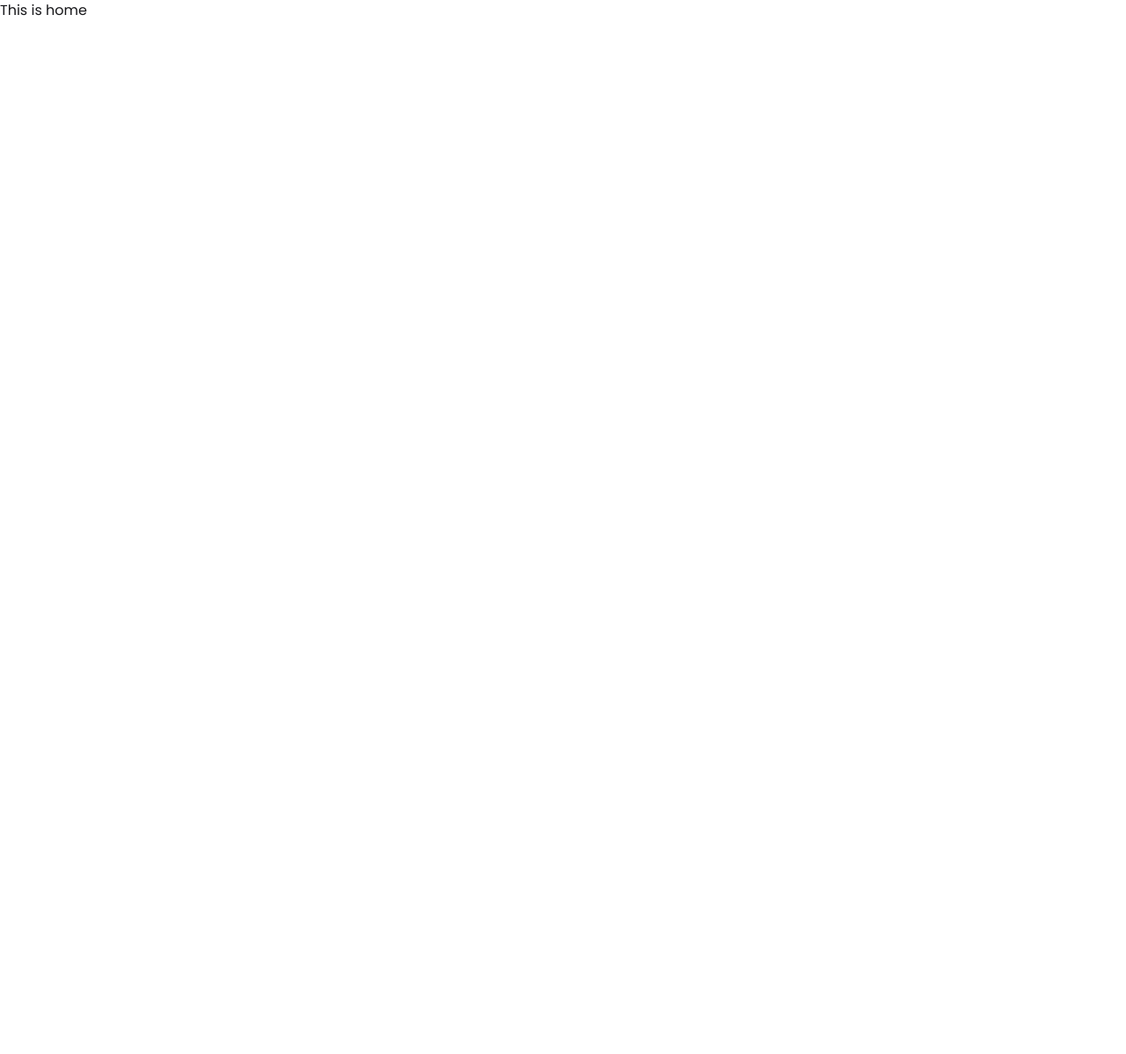
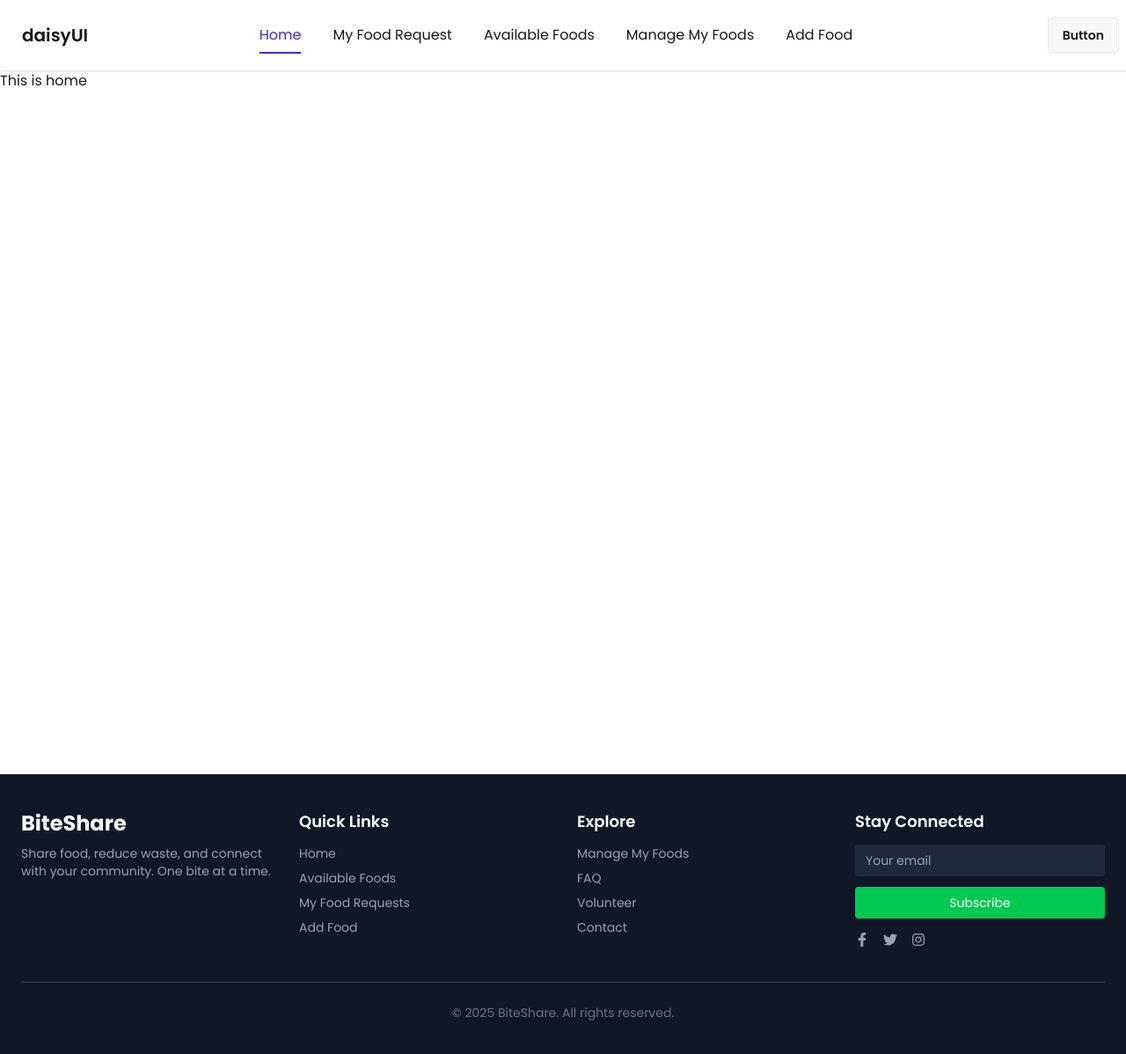
Before and after one commit to mim-rpq/bites-share-client-side, a React (Vite) app: page / in a window 1280 px wide. Shown: the top 1198 px of the page at 88% size. Before the commit the page ends 800 px from the top, so only its background shows below. Built offline with nearby package versions, Linux system fonts and the light colour scheme.

Commit message:
added basic nav and footer

```diff
--- a/package.json
+++ b/package.json
@@ -13,6 +13,7 @@
     "@tailwindcss/vite": "^4.1.11",
     "react": "^19.1.0",
     "react-dom": "^19.1.0",
+    "react-icons": "^5.5.0",
     "react-router": "^7.6.3",
     "tailwindcss": "^4.1.11"
   },
--- /dev/null
+++ b/src/Components/Footer.jsx
@@ -0,0 +1,89 @@
+
+import React from "react";
+import { useLocation } from "react-router";
+import {
+  FaFacebookF,
+  FaTwitter,
+  FaInstagram,
+} from "react-icons/fa";
+
+const Footer = () => {
+  const location = useLocation();
+  const hiddenRoutes = ["/auth/login", "/auth/register"];
+
+  if (hiddenRoutes.includes(location.pathname)) {
+    return null; // Hide footer on login/register pages
+  }
+
+  return (
+    <footer className="bg-gray-900 text-white px-6 py-10">
+      <div className="max-w-7xl mx-auto grid grid-cols-1 md:grid-cols-4 gap-8">
+        {/* Logo & Description */}
+        <div>
+          <h2 className="text-2xl font-bold mb-2">BiteShare</h2>
+          <p className="text-sm text-gray-400">
+            Share food, reduce waste, and connect with your community. One bite at a time.
+          </p>
+        </div>
+
+        {/* Quick Links */}
+        <div>
+          <h3 className="text-lg font-semibold mb-3">Quick Links</h3>
+          <ul className="space-y-2 text-sm text-gray-400">
+            <li><a href="/" className="hover:text-white">Home</a></li>
+            <li><a href="/availableFoods" className="hover:text-white">Available Foods</a></li>
+            <li><a href="/myFoodRequest" className="hover:text-white">My Food Requests</a></li>
+            <li><a href="/addFood" className="hover:text-white">Add Food</a></li>
+          </ul>
+        </div>
+
+        {/* Explore */}
+        <div>
+          <h3 className="text-lg font-semibold mb-3">Explore</h3>
+          <ul className="space-y-2 text-sm text-gray-400">
+            <li><a href="/manageMyFoods" className="hover:text-white">Manage My Foods</a></li>
+            <li><a href="/faq" className="hover:text-white">FAQ</a></li>
+            <li><a href="/volunteer" className="hover:text-white">Volunteer</a></li>
+            <li><a href="/contact" className="hover:text-white">Contact</a></li>
+          </ul>
+        </div>
+
+        {/* Newsletter / Social */}
+        <div>
+          <h3 className="text-lg font-semibold mb-3">Stay Connected</h3>
+          <form className="flex flex-col gap-3">
+            <input
+              type="email"
+              placeholder="Your email"
+              className="px-3 py-2 rounded bg-gray-800 text-white text-sm placeholder-gray-400 focus:outline-none"
+            />
+            <button
+              type="submit"
+              className="bg-green-500 hover:bg-green-600 text-white text-sm px-4 py-2 rounded"
+            >
+              Subscribe
+            </button>
+          </form>
+          <div className="flex gap-4 mt-4">
+            <a href="#" className="text-gray-400 hover:text-white">
+              <FaFacebookF />
+            </a>
+            <a href="#" className="text-gray-400 hover:text-white">
+              <FaTwitter />
+            </a>
+            <a href="#" className="text-gray-400 hover:text-white">
+              <FaInstagram />
+            </a>
+          </div>
+        </div>
+      </div>
+
+      {/* Bottom Line */}
+      <div className="border-t border-gray-700 mt-10 pt-6 text-center text-sm text-gray-500">
+        © {new Date().getFullYear()} BiteShare. All rights reserved.
+      </div>
+    </footer>
+  );
+};
+
+export default Footer;
--- /dev/null
+++ b/src/Components/Header.jsx
@@ -0,0 +1,11 @@
+import React from 'react';
+
+const Header = () => {
+    return (
+        <div>
+
+        </div>
+    );
+};
+
+export default Header;
--- /dev/null
+++ b/src/Components/Navbar.jsx
@@ -0,0 +1,92 @@
+import React from 'react';
+import { NavLink } from 'react-router';
+
+const Navbar = () => {
+
+    const links = <>
+        <li className='mr-4'>
+            <NavLink
+                className={({ isActive }) =>
+                    `${isActive ? "text-primary border-b-2 pb-2" : " hover:border-b-2 border-base-200 pb-2"}`
+                }
+                to='/'
+            >
+                Home
+            </NavLink>
+        </li>
+        <li className='mr-4'>
+            <NavLink
+                className={({ isActive }) =>
+                    `${isActive ? "text-primary border-b-2 pb-2" : " hover:border-b-2 border-base-200 pb-2"}`
+                }
+                to='/myFoodRequest'
+            >
+                My Food Request
+            </NavLink>
+        </li>
+        <li className='mr-4'>
+            <NavLink
+                className={({ isActive }) =>
+                    `${isActive ? "text-primary border-b-2 pb-2" : " hover:border-b-2 border-base-200 pb-2"}`
+                }
+                to='/availableFoods'
+            >
+                Available Foods
+            </NavLink>
+        </li>
+        <li className='mr-4'>
+            <NavLink
+                className={({ isActive }) =>
+                    `${isActive ? "text-primary border-b-2 pb-2" : " hover:border-b-2 border-base-200 pb-2"}`
+                }
+                to='/manageMyFoods'
+            >
+                Manage My Foods
+            </NavLink>
+        </li>
+        <li className='mr-4'>
+            <NavLink
+                className={({ isActive }) =>
+                    `${isActive ? "text-primary border-b-2 pb-2" : " hover:border-b-2 border-base-200 pb-2"}`
+                }
+                to='/addFood'
+            >
+                Add Food
+            </NavLink>
+        </li>
+    </>
+
+    return (
+
+        <div className="navbar bg-base-100 shadow-sm h-[80px]">
+            <div className="navbar-start">
+
+                <a className="btn btn-ghost text-xl">daisyUI</a>
+            </div>
+            <div className="navbar-center hidden lg:flex">
+                <ul className=" flex items-center gap-5 px-1">
+
+
+                {links}
+
+                </ul>
+            </div>
+            <div className="navbar-end">
+                <a className="btn">Button</a>
+
+                <div className="dropdown">
+                    <div tabIndex={0} role="button" className="btn btn-ghost lg:hidden">
+                        <svg xmlns="http://www.w3.org/2000/svg" className="h-5 w-5" fill="none" viewBox="0 0 24 24" stroke="currentColor"> <path strokeLinecap="round" strokeLinejoin="round" strokeWidth="2" d="M4 6h16M4 12h8m-8 6h16" /> </svg>
+                    </div>
+                    <ul
+                        tabIndex={0}
+                        className="menu menu-sm dropdown-content bg-base-100 rounded-box z-1 mt-3 w-52 p-2 shadow">
+                            {links}
+                    </ul>
+                </div>
+            </div>
+        </div>
+    );
+};
+
+export default Navbar;
--- a/src/Layouts/RootLayouts.jsx
+++ b/src/Layouts/RootLayouts.jsx
@@ -1,20 +1,22 @@
 import React from 'react';
 import { Outlet } from 'react-router';
+import Footer from '../Components/Footer';
+import Navbar from '../Components/Navbar';
 
 const RootLayouts = () => {
     return (
         <div>
 
             <header>
-
+                <Navbar></Navbar>
             </header>
-            <main>
+            <main className='min-h-screen'>
                 <section>
                     <Outlet></Outlet>
                 </section>
             </main>
             <footer>
-
+                <Footer></Footer>
             </footer>
         </div>
     );
```
Also changed, not shown: 1 other file (tests, documents, lock files or other folders).
